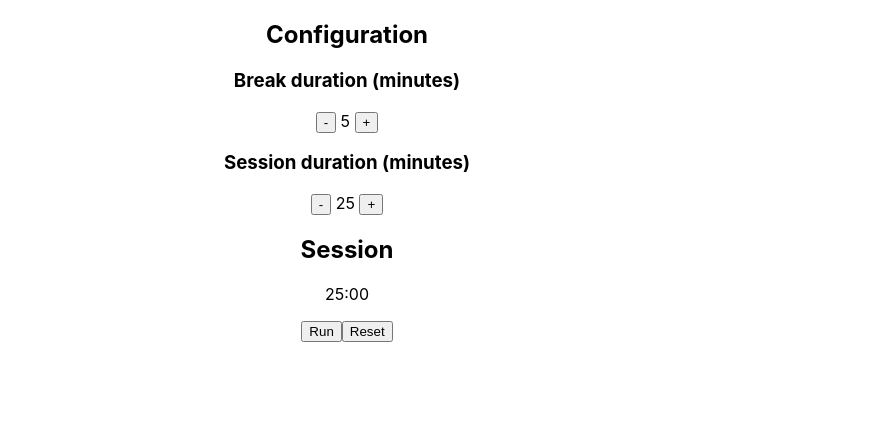
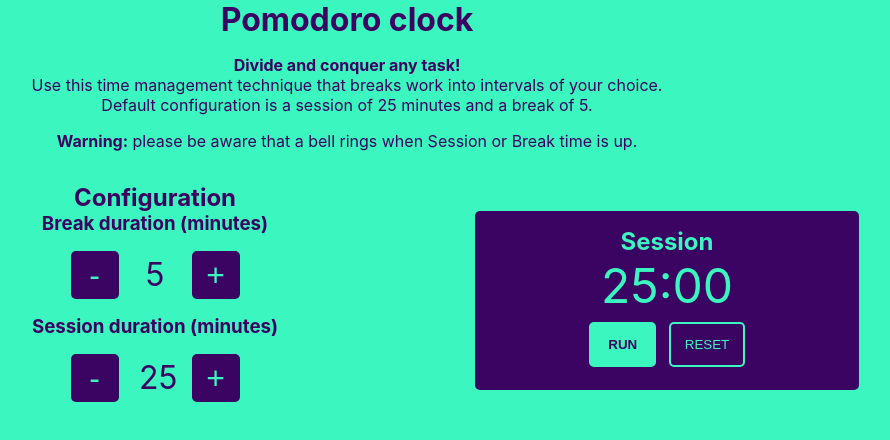
Before and after one commit to jboisseur/mini_projects, a React (Create React App) app in the folder pomodoro/: page / in a window 1280 px wide. Shown: the top 440 px of the page, without its empty margins (293-1183 px from the left). Built offline with nearby package versions, Linux system fonts and the light colour scheme.

Commit message:
Adding Sass

```diff
--- a/pomodoro/package.json
+++ b/pomodoro/package.json
@@ -9,6 +9,7 @@
     "react": "^18.2.0",
     "react-dom": "^18.2.0",
     "react-scripts": "5.0.1",
+    "sass": "^1.69.5",
     "web-vitals": "^2.1.4"
   },
   "scripts": {
--- a/pomodoro/src/App.css
+++ /dev/null
@@ -1,38 +0,0 @@
-.App {
-  text-align: center;
-}
-
-.App-logo {
-  height: 40vmin;
-  pointer-events: none;
-}
-
-@media (prefers-reduced-motion: no-preference) {
-  .App-logo {
-    animation: App-logo-spin infinite 20s linear;
-  }
-}
-
-.App-header {
-  background-color: #282c34;
-  min-height: 100vh;
-  display: flex;
-  flex-direction: column;
-  align-items: center;
-  justify-content: center;
-  font-size: calc(10px + 2vmin);
-  color: white;
-}
-
-.App-link {
-  color: #61dafb;
-}
-
-@keyframes App-logo-spin {
-  from {
-    transform: rotate(0deg);
-  }
-  to {
-    transform: rotate(360deg);
-  }
-}
--- a/pomodoro/src/App.js
+++ b/pomodoro/src/App.js
@@ -1,11 +1,19 @@
-import './App.css';
+import './App.scss';
 import Config from "./components/Config";
 
 function App() {
   return (
-    <div className="App">
-      <Config/>
-    </div>
+    <>
+      <h1>Pomodoro clock</h1>
+      <p className="Introduction"><strong>Divide and conquer any task!</strong> <br/>
+        Use this time management technique that breaks work into intervals of your choice. <br/>
+       Default configuration is a session of 25 minutes and a break of 5.</p>
+      <p><strong>Warning:</strong> please be aware that a bell rings when Session or Break time is up.</p>
+      <div className="App">
+        <Config/>
+      </div>
+    </>
+
   );
 }
 
--- /dev/null
+++ b/pomodoro/src/App.scss
@@ -0,0 +1,81 @@
+@import "_shared";
+
+.Introduction {
+  margin: 1em auto;
+  width: $default-width;
+}
+
+.App {
+  margin: 1em auto;
+  display: flex;
+  align-items: center;
+  justify-content: center;
+  width: 80vw;
+}
+
+// Button styling
+button {
+  background-color: $secondary-color;
+  color: $main-color;
+  border: none;
+  border-radius: 5px;
+  margin: 0.5em;
+}
+
+button:hover {
+  background-color: $main-color;
+  color: $secondary-color;
+  border: 1px solid $secondary-color;
+}
+
+// Specific to Configuration
+.config-component {
+  margin: 1em auto;
+  min-width: 50vw;
+  width: $default-width;
+}
+
+.config-component button {
+  width: 1.5em;
+  height: 1.5em;
+  font-size: xx-large;
+}
+
+#break-length, #session-length {
+  font-size: xx-large;
+  display: inline-block; // fixed width for numbers
+  width: 1em;
+}
+
+// Specific to Session
+.session-component {
+  margin: 1em auto;
+  padding: 1em;
+  width: $default-width;
+  background-color: $secondary-color;
+  color: $main-color;
+  border-radius: 5px;
+}
+
+.session-component button {
+  border: 2px solid $main-color;
+  padding: 1em;
+  text-transform: uppercase;
+}
+
+#start_stop {
+  background-color: $main-color;
+  color: $secondary-color;
+  font-weight: bold;
+  display: inline-block;
+  width: 5em;
+}
+
+#start_stop:hover {
+  border: 2px solid $main-color;
+  text-decoration: underline;
+}
+
+#time-left {
+  font-size: xxx-large;
+}
--- /dev/null
+++ b/pomodoro/src/_shared.scss
@@ -0,0 +1,5 @@
+$main-color: #3BF6BF;
+$secondary-color: #3B0362;
+$font: 'Inter', sans-serif;
+$default-margin: 0 auto;
+$default-width: 50vw;
--- a/pomodoro/src/components/Config.js
+++ b/pomodoro/src/components/Config.js
@@ -35,6 +35,8 @@ const Config = () => {
 
     return (
         <>
+
+        <div className="config-component">
             <h2>Configuration</h2>
             <h3 id="break-label">Break duration (minutes)</h3>
             <p>
@@ -46,10 +48,13 @@ const Config = () => {
             <p>
                 <button id="session-decrement" onClick={() => updateDuration("session", "-")}>-</button> <span id="session-length">{duration.session}</span> <button id="session-increment" onClick={() => updateDuration("session", "+")}>+</button>
             </p>
+        </div>
 
+        <div className="session-component">
             <Session config={duration} beep={beep}/>
+            <button id="reset" onClick={handleReset}>Reset</button>
+        </div>
 
-        <button id="reset" onClick={handleReset}>Reset</button>
         </>
     )
   };
--- a/pomodoro/src/index.css
+++ /dev/null
@@ -1,13 +0,0 @@
-body {
-  margin: 0;
-  font-family: -apple-system, BlinkMacSystemFont, 'Segoe UI', 'Roboto', 'Oxygen',
-    'Ubuntu', 'Cantarell', 'Fira Sans', 'Droid Sans', 'Helvetica Neue',
-    sans-serif;
-  -webkit-font-smoothing: antialiased;
-  -moz-osx-font-smoothing: grayscale;
-}
-
-code {
-  font-family: source-code-pro, Menlo, Monaco, Consolas, 'Courier New',
-    monospace;
-}
--- a/pomodoro/src/index.js
+++ b/pomodoro/src/index.js
@@ -1,6 +1,7 @@
 import React from 'react';
 import ReactDOM from 'react-dom/client';
-import './index.css';
+import './_shared.scss'
+import './index.scss';
 import App from './App';
 
 const root = ReactDOM.createRoot(document.getElementById('root'));
--- /dev/null
+++ b/pomodoro/src/index.scss
@@ -0,0 +1,16 @@
+@import "_shared";
+
+* {
+  margin: 0;
+  padding: 0;
+  box-sizing: border-box;
+}
+
+body {
+  background-color: $main-color;
+  margin: $default-margin;
+  font-family: $font;
+  color: $secondary-color;
+  text-align: center;
+  height: 100vh;
+}
```
Also changed, not shown: pomodoro/src/components/Session.js (+4 -4 lines), 1 other file (tests, documents, lock files or other folders). Lines whose indentation alone changed are shown as unchanged.
